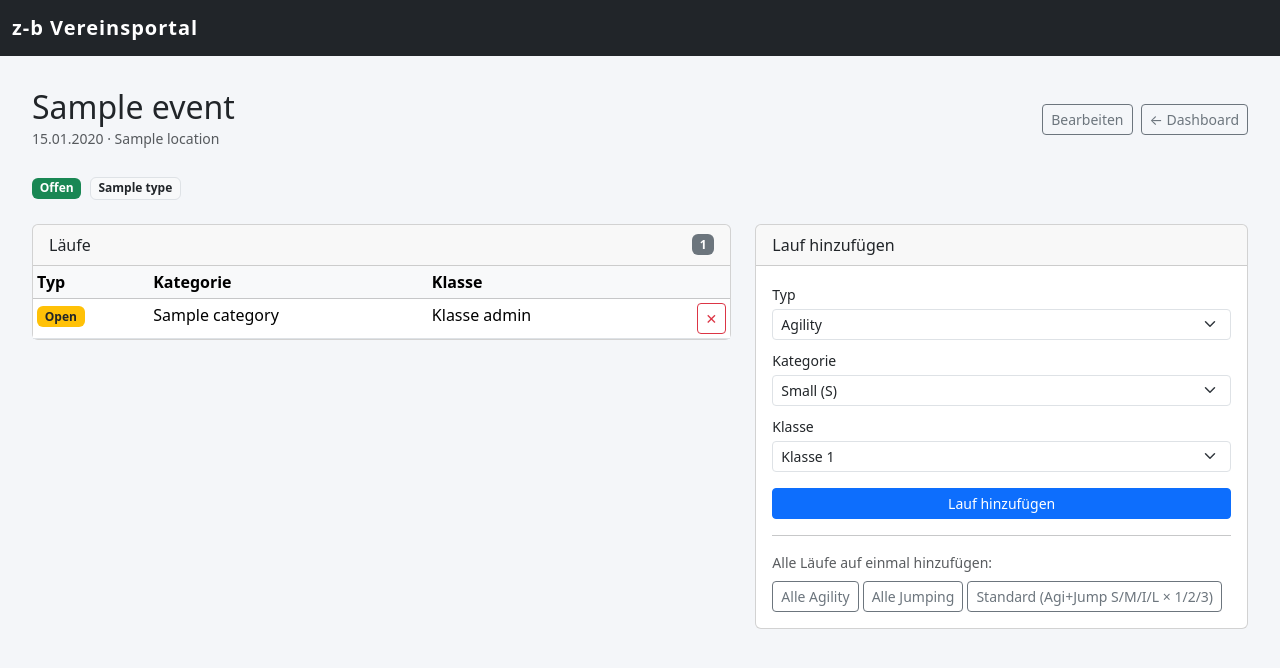
After one commit to christiani93/AgilityPortal, a Flask app: template app/templates/club/event_detail.html in a window 1280 px wide. The commit adds this page. Shown: the top 668 px of the page. Run offline with Flask 3, Linux system fonts and the light colour scheme; the template is opened without the code that fills it: values that come from a table or form of the project are taken from there, most other values are stand-ins (such as "Sample title", 1, 10 or a date in 2020).

Commit message:
Add EventRun-Modell und Turnierverwaltung im Vereinsportal
- EventRun-Modell (event_runs-Tabelle): run_type/category/class_level mit UniqueConstraint
- Alembic-Migration a3f7b2d1e4c8
- Turnier erstellen/bearbeiten für alle eingeloggten Vereinsmitglieder
- Läufe vorbereiten: Agility/Jumping/Open × S/M/I/L × 1/2/3 (Einzel oder Bulk)
- Dashboard-Zeilen anklickbar → Turnier-Detailseite
- Sidebar-Link «Turnier erstellen»

Co-Authored-By: Claude Sonnet 4.6 <noreply@anthropic.com>

```diff
--- a/app/blueprints/club/forms.py
+++ b/app/blueprints/club/forms.py
@@ -1,5 +1,5 @@
 from flask_wtf import FlaskForm
-from wtforms import StringField, PasswordField, SubmitField, SelectField
+from wtforms import StringField, PasswordField, SubmitField, SelectField, DateField
 from wtforms.validators import DataRequired, Email, Length, EqualTo, Optional
 
 
@@ -33,3 +33,41 @@ class ChangePasswordForm(FlaskForm):
         validators=[DataRequired(), EqualTo("password", message="Passwörter stimmen nicht überein.")],
     )
     submit = SubmitField("Passwort ändern")
+
+
+# ---------------------------------------------------------------------------
+# Turnier
+# ---------------------------------------------------------------------------
+
+class EventForm(FlaskForm):
+    name = StringField("Turniername", validators=[DataRequired(), Length(max=200)])
+    location = StringField("Ort", validators=[Optional(), Length(max=200)])
+    starts_at = DateField("Von (Datum)", validators=[DataRequired()])
+    ends_at = DateField("Bis (Datum)", validators=[Optional()])
+    submit = SubmitField("Speichern")
+
+
+class EventRunForm(FlaskForm):
+    run_type = SelectField(
+        "Typ",
+        choices=[
+            ("agility", "Agility"),
+            ("jumping", "Jumping"),
+            ("open", "Open"),
+        ],
+    )
+    category = SelectField(
+        "Kategorie",
+        choices=[
+            ("S", "Small (S)"),
+            ("M", "Medium (M)"),
+            ("I", "Intermediate (I)"),
+            ("L", "Large (L)"),
+        ],
+    )
+    class_level = SelectField(
+        "Klasse",
+        choices=[("1", "Klasse 1"), ("2", "Klasse 2"), ("3", "Klasse 3")],
+        coerce=int,
+    )
+    submit = SubmitField("Lauf hinzufügen")
--- a/app/templates/base.html
+++ b/app/templates/base.html
@@ -59,6 +59,11 @@
          class="{% if request.endpoint == 'club.dashboard' %}active{% endif %}">
         Dashboard
       </a>
+      <div class="nav-section">Turniere</div>
+      <a href="{{ url_for('club.event_new') }}"
+         class="{% if request.endpoint == 'club.event_new' %}active{% endif %}">
+        + Turnier erstellen
+      </a>
       {% if current_user.can_manage_club %}
       <div class="nav-section">Verwaltung</div>
       {% if current_user.is_superadmin %}
--- a/app/templates/club/dashboard.html
+++ b/app/templates/club/dashboard.html
@@ -48,6 +48,7 @@
 <div class="card">
   <div class="card-header d-flex justify-content-between align-items-center">
     <span>Turniere</span>
+    <a href="{{ url_for('club.event_new') }}" class="btn btn-sm btn-primary">+ Turnier erstellen</a>
   </div>
   <div class="table-responsive">
     <table class="table table-hover mb-0">
@@ -61,7 +62,7 @@
       </thead>
       <tbody>
         {% for event in events %}
-        <tr>
+        <tr style="cursor:pointer;" onclick="location.href='{{ url_for('club.event_detail', event_id=event.id) }}'">
           <td>{{ event.name }}</td>
           <td>{{ event.location or "—" }}</td>
           <td>
--- /dev/null
+++ b/app/templates/club/event_detail.html
@@ -0,0 +1,180 @@
+{% extends "base.html" %}
+{% block title %}{{ event.name }}{% endblock %}
+
+{% block content %}
+<div class="d-flex justify-content-between align-items-center mb-4">
+  <div>
+    <h2 class="mb-0">{{ event.name }}</h2>
+    <small class="text-muted">
+      {% if event.starts_at %}{{ event.starts_at.strftime("%d.%m.%Y") }}{% endif %}
+      {% if event.ends_at and event.ends_at.date() != event.starts_at.date() %}
+        – {{ event.ends_at.strftime("%d.%m.%Y") }}
+      {% endif %}
+      {% if event.location %} · {{ event.location }}{% endif %}
+    </small>
+  </div>
+  <div class="d-flex gap-2">
+    <a href="{{ url_for('club.event_edit', event_id=event.id) }}" class="btn btn-sm btn-outline-secondary">Bearbeiten</a>
+    <a href="{{ url_for('club.dashboard') }}" class="btn btn-sm btn-outline-secondary">← Dashboard</a>
+  </div>
+</div>
+
+{# Status-Badge #}
+<div class="mb-4">
+  {% if event.status == 'open' %}
+    <span class="badge bg-success">Offen</span>
+  {% elif event.status == 'closed' %}
+    <span class="badge bg-secondary">Geschlossen</span>
+  {% elif event.status == 'cancelled' %}
+    <span class="badge bg-danger">Abgesagt</span>
+  {% else %}
+    <span class="badge bg-light text-dark border">Entwurf</span>
+  {% endif %}
+  <span class="badge bg-light text-dark border ms-1">{{ event.TYPE_LABELS.get(event.type, event.type) }}</span>
+</div>
+
+{# Läufe #}
+<div class="row g-4">
+  <div class="col-md-7">
+    <div class="card">
+      <div class="card-header d-flex justify-content-between align-items-center">
+        <span>Läufe</span>
+        <span class="badge bg-secondary">{{ event.runs | length }}</span>
+      </div>
+
+      {% if event.runs %}
+      <div class="table-responsive">
+        <table class="table table-sm table-hover mb-0">
+          <thead class="table-light">
+            <tr>
+              <th>Typ</th>
+              <th>Kategorie</th>
+              <th>Klasse</th>
+              <th></th>
+            </tr>
+          </thead>
+          <tbody>
+            {% for run in event.runs %}
+            <tr>
+              <td>
+                {% if run.run_type == 'agility' %}
+                  <span class="badge bg-primary">Agility</span>
+                {% elif run.run_type == 'jumping' %}
+                  <span class="badge bg-success">Jumping</span>
+                {% else %}
+                  <span class="badge bg-warning text-dark">Open</span>
+                {% endif %}
+              </td>
+              <td>{{ run.CATEGORY_LABELS.get(run.category, run.category) }}</td>
+              <td>Klasse {{ run.class_level }}</td>
+              <td class="text-end">
+                <form method="post"
+                      action="{{ url_for('club.event_run_delete', event_id=event.id, run_id=run.id) }}"
+                      onsubmit="return confirm('Lauf entfernen?')">
+                  {{ run_form.hidden_tag() }}
+                  <button type="submit" class="btn btn-sm btn-outline-danger">✕</button>
+                </form>
+              </td>
+            </tr>
+            {% endfor %}
+          </tbody>
+        </table>
+      </div>
+      {% else %}
+      <div class="card-body text-muted text-center py-4">
+        Noch keine Läufe vorbereitet.
+      </div>
+      {% endif %}
+    </div>
+  </div>
+
+  {# Lauf hinzufügen #}
+  <div class="col-md-5">
+    <div class="card">
+      <div class="card-header">Lauf hinzufügen</div>
+      <div class="card-body">
+        <form method="post" action="{{ url_for('club.event_run_add', event_id=event.id) }}">
+          {{ run_form.hidden_tag() }}
+
+          <div class="mb-2">
+            {{ run_form.run_type.label(class="form-label mb-1 small") }}
+            {{ run_form.run_type(class="form-select form-select-sm") }}
+          </div>
+          <div class="mb-2">
+            {{ run_form.category.label(class="form-label mb-1 small") }}
+            {{ run_form.category(class="form-select form-select-sm") }}
+          </div>
+          <div class="mb-3">
+            {{ run_form.class_level.label(class="form-label mb-1 small") }}
+            {{ run_form.class_level(class="form-select form-select-sm") }}
+          </div>
+
+          <button type="submit" class="btn btn-primary btn-sm w-100">Lauf hinzufügen</button>
+        </form>
+
+        <hr class="my-3">
+        <p class="text-muted small mb-2">Alle Läufe auf einmal hinzufügen:</p>
+        <div class="d-flex flex-wrap gap-1">
+          <button type="button" class="btn btn-outline-secondary btn-sm" id="btn-add-all-agility">
+            Alle Agility
+          </button>
+          <button type="button" class="btn btn-outline-secondary btn-sm" id="btn-add-all-jumping">
+            Alle Jumping
+          </button>
+          <button type="button" class="btn btn-outline-secondary btn-sm" id="btn-add-standard">
+            Standard (Agi+Jump S/M/I/L × 1/2/3)
+          </button>
+        </div>
+      </div>
+    </div>
+  </div>
+</div>
+
+<script>
+// Hilfsfunktion: Formular-Submit via POST
+function addRun(type, cat, cls) {
+  const form = document.createElement('form');
+  form.method = 'post';
+  form.action = '{{ url_for("club.event_run_add", event_id=event.id) }}';
+  const csrf = document.querySelector('input[name="csrf_token"]').value;
+  [['csrf_token', csrf], ['run_type', type], ['category', cat], ['class_level', cls]].forEach(([n, v]) => {
+    const i = document.createElement('input'); i.type = 'hidden'; i.name = n; i.value = v; form.appendChild(i);
+  });
+  document.body.appendChild(form);
+  return form;
+}
+
+async function submitSequential(runs) {
+  // Alle Läufe nacheinander über ein einziges Formular-Submit senden
+  // Stattdessen: bulk via hidden forms + redirect nur beim letzten
+  for (let i = 0; i < runs.length; i++) {
+    const [type, cat, cls] = runs[i];
+    const form = addRun(type, cat, cls);
+    if (i < runs.length - 1) {
+      // Sende via fetch, damit wir alle auf einmal schicken können
+      const data = new FormData(form);
+      await fetch(form.action, { method: 'POST', body: data, redirect: 'manual' });
+      form.remove();
+    } else {
+      form.submit(); // letzter: echtes Redirect
+    }
+  }
+}
+
+const CATS = ['S', 'M', 'I', 'L'];
+const CLASSES = [1, 2, 3];
+
+document.getElementById('btn-add-all-agility').addEventListener('click', () => {
+  const runs = CATS.flatMap(c => CLASSES.map(k => ['agility', c, k]));
+  submitSequential(runs);
+});
+document.getElementById('btn-add-all-jumping').addEventListener('click', () => {
+  const runs = CATS.flatMap(c => CLASSES.map(k => ['jumping', c, k]));
+  submitSequential(runs);
+});
+document.getElementById('btn-add-standard').addEventListener('click', () => {
+  const runs = ['agility','jumping'].flatMap(t => CATS.flatMap(c => CLASSES.map(k => [t, c, k])));
+  submitSequential(runs);
+});
+</script>
+{% endblock %}
```
Also changed, not shown: app/blueprints/club/routes.py (+134 -3 lines), app/models.py (+53 -0 lines), app/templates/club/event_form.html (added, +48 -0 lines), app/templates/club/superadmin_dashboard.html (+5 -2 lines), migrations/versions/a3f7b2d1e4c8_add_event_runs.py (added, +36 -0 lines).
